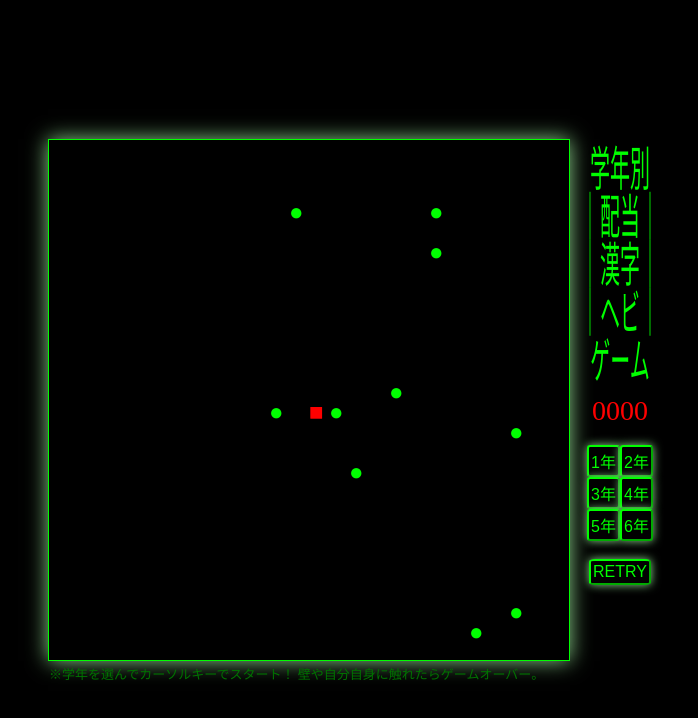
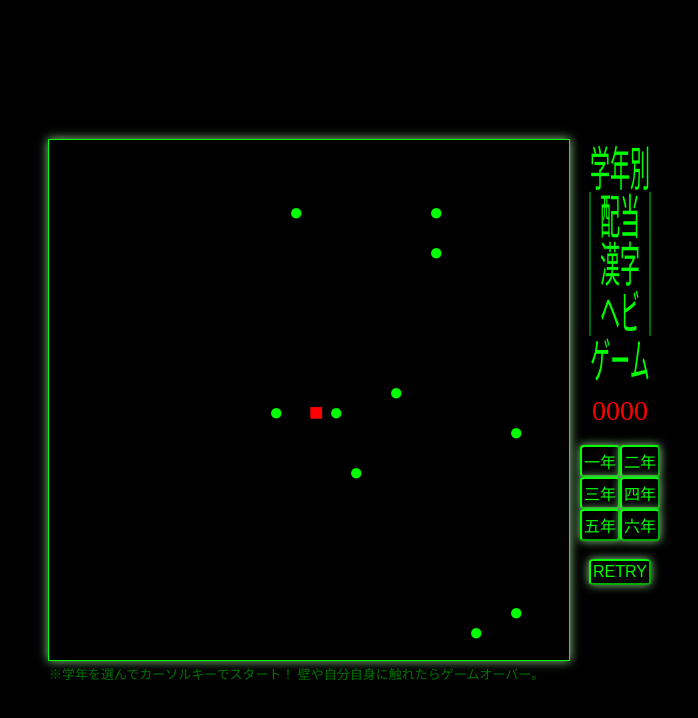
Before and after one commit to GH-satoshi/snake-game-of-kanji-by-school-year, a plain HTML site: page index.html in a window 1280 px wide. Shown: the whole page, without its empty margins (281-979 px from the left). Drawn offline with Linux system fonts and the light colour scheme.

Commit message:
Update index.html

```diff
--- a/index.html
+++ b/index.html
@@ -3,7 +3,7 @@
 <head>
     <meta charset="UTF-8">
     <meta name="viewport" content="width=device-width, initial-scale=1.0">
-    <title>Snake! for E.S.</title>
+    <title>Snake!! for Elementary School</title>
 
     <style>
     * {
@@ -23,7 +23,7 @@
         font-size: small;
         border: 1px solid #00ff00;
         background-color: #000000;
-        box-shadow: 0px 0px 20px #8cd28c;
+        box-shadow: 0px 0px 10px #8cd28c;
     }
     .navi-container {
         margin: 10px;
@@ -61,9 +61,9 @@
     <div class="navi-container">
         <div id="title">学年別<br>｜配当｜<br>｜漢字｜<br>｜ヘビ｜<br>ゲーム</div>
         <div id="score" style="color: #ff0000; font-size: 28px;">0000</div><br>
-        <button onclick="words = grade1;">1年</button><button onclick="words = grade2;">2年</button><br>
-        <button onclick="words = grade3;">3年</button><button onclick="words = grade4;">4年</button><br>
-        <button onclick="words = grade5;">5年</button><button onclick="words = grade6;">6年</button><br><br>
+        <button onclick="words = grade1;">一年</button><button onclick="words = grade2;">二年</button><br>
+        <button onclick="words = grade3;">三年</button><button onclick="words = grade4;">四年</button><br>
+        <button onclick="words = grade5;">五年</button><button onclick="words = grade6;">六年</button><br><br>
         <button onclick="location.reload();">RETRY</button><br>     <!--現在のurlを再読み込みする-->
     </div>
 
```
